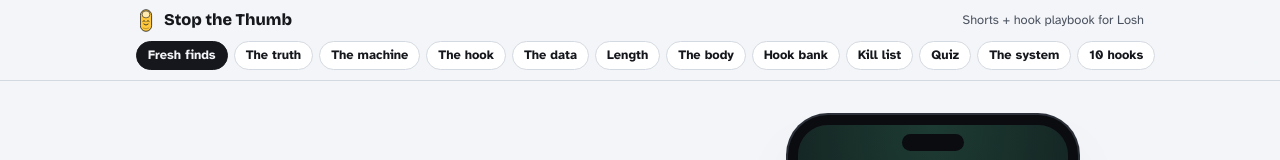
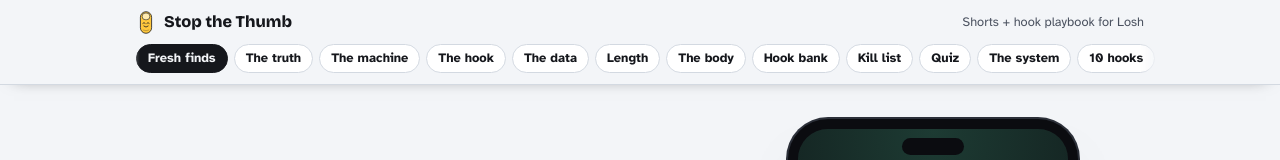
Before and after one commit to loshanparajuli/stopthethumb, a Next.js app: page / in a window 1280 px wide. Shown: the top 160 px of the page. Built offline with nearby package versions, Linux system fonts and the light colour scheme.

Commit message:
tidy up the sticky top bar

```diff
--- a/app/globals.css
+++ b/app/globals.css
@@ -57,17 +57,18 @@ li{margin:.25em 0}
 mark{background:var(--hl);color:#15171C;padding:0 .15em;border-radius:3px}
 
 /* top bar */
-.topbar{position:sticky;top:env(safe-area-inset-top,0px);z-index:40;background:var(--paper);background:color-mix(in srgb,var(--paper) 90%,transparent);-webkit-backdrop-filter:blur(12px);backdrop-filter:blur(12px);border-bottom:1px solid var(--line)}
-.topbar .row{display:flex;align-items:center;gap:10px;max-width:1040px;margin:0 auto;padding:8px 16px 0}
+.topbar{position:sticky;top:env(safe-area-inset-top,0px);z-index:40;background:var(--paper);background:color-mix(in srgb,var(--paper) 97%,transparent);-webkit-backdrop-filter:saturate(1.4) blur(14px);backdrop-filter:saturate(1.4) blur(14px);border-bottom:1px solid var(--line);box-shadow:0 6px 16px -14px rgba(0,0,0,.6)}
+.topbar .row{display:flex;align-items:center;gap:10px;max-width:1040px;margin:0 auto;padding:10px 16px 0}
 .brand{display:flex;align-items:center;gap:8px;font:800 1.02rem/1 var(--f-display);color:var(--ink);text-decoration:none;white-space:nowrap}
 .brand .th{width:20px;height:25px;display:inline-block}
 .topbar .row .muted{font-size:.8rem;margin-left:auto;white-space:nowrap;overflow:hidden;text-overflow:ellipsis;min-width:0}
 @media(max-width:480px){.topbar .row .muted{display:none}}
-.chips{display:flex;gap:6px;overflow-x:auto;padding:8px 16px 10px;max-width:1040px;margin:0 auto;scrollbar-width:none}
+.chips{display:flex;gap:6px;overflow-x:auto;padding:9px 16px 11px;max-width:1040px;margin:0 auto;scrollbar-width:none;-webkit-mask-image:linear-gradient(90deg,transparent 0,#000 20px,#000 calc(100% - 20px),transparent 100%);mask-image:linear-gradient(90deg,transparent 0,#000 20px,#000 calc(100% - 20px),transparent 100%)}
 .chips::-webkit-scrollbar{display:none}
-.chip{flex:0 0 auto;font:700 .8rem/1 var(--f-body);padding:7px 11px;border-radius:999px;border:1.5px solid var(--line);color:var(--ink);text-decoration:none;background:var(--surface)}
+.chip{flex:0 0 auto;font:700 .8rem/1 var(--f-body);padding:7px 11px;border-radius:999px;border:1.5px solid var(--line);color:var(--ink);text-decoration:none;background:var(--surface);transition:border-color .15s,background .15s,color .15s}
+.chip:hover{border-color:var(--ink-2)}
 .chip.on{background:var(--ink);color:var(--paper);border-color:var(--ink)}
-.progress{position:absolute;left:0;bottom:-1px;height:3px;width:100%;background:var(--accent);transform-origin:0 50%;transform:scaleX(0)}
+.progress{position:absolute;left:0;bottom:-1px;height:2px;width:100%;background:var(--accent);border-radius:0 2px 2px 0;transform-origin:0 50%;transform:scaleX(0)}
 
 /* sections */
 .ch{padding:64px 0 28px;border-top:1px solid var(--line)}
```
